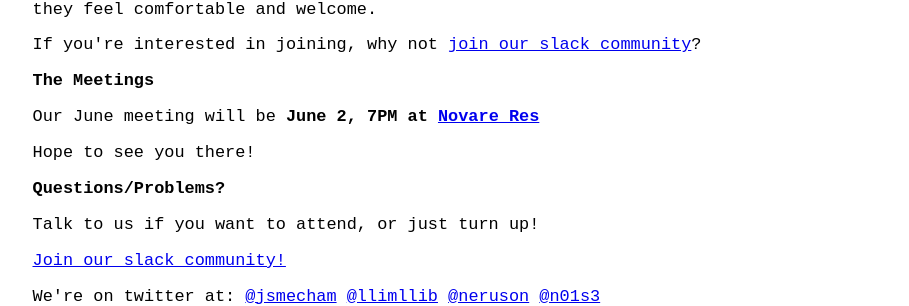
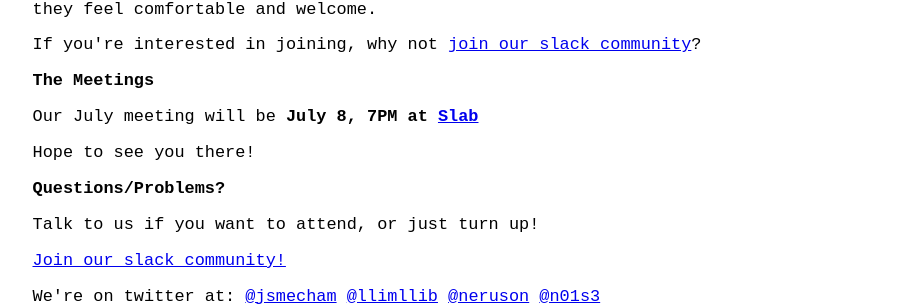
Before and after one commit to computeranonymous/computer, a Jekyll site: the page built from us_portland.html, in a window 1280 px wide. Shown: the part 201-507 px from the top of the page, without its empty margins (185-1094 px from the left). Built offline with Jekyll 4.4.1, drawn with Linux system fonts in a browser that asks for light colours.

Commit message:
update us_portland three hours ahead of time

```diff
--- a/us_portland.html
+++ b/us_portland.html
@@ -12,7 +12,7 @@
 
 <h3>The Meetings</h3>
 
-<p>Our June meeting will be <b>June 2, 7PM at <a href="http://novareresbiercafe.com/">Novare Res</a></b></p>
+<p>Our July meeting will be <b>July 8, 7PM at <a href="http://www.slabportland.com/">Slab</a></b></p>
 
 <p>Hope to see you there!
 
```
